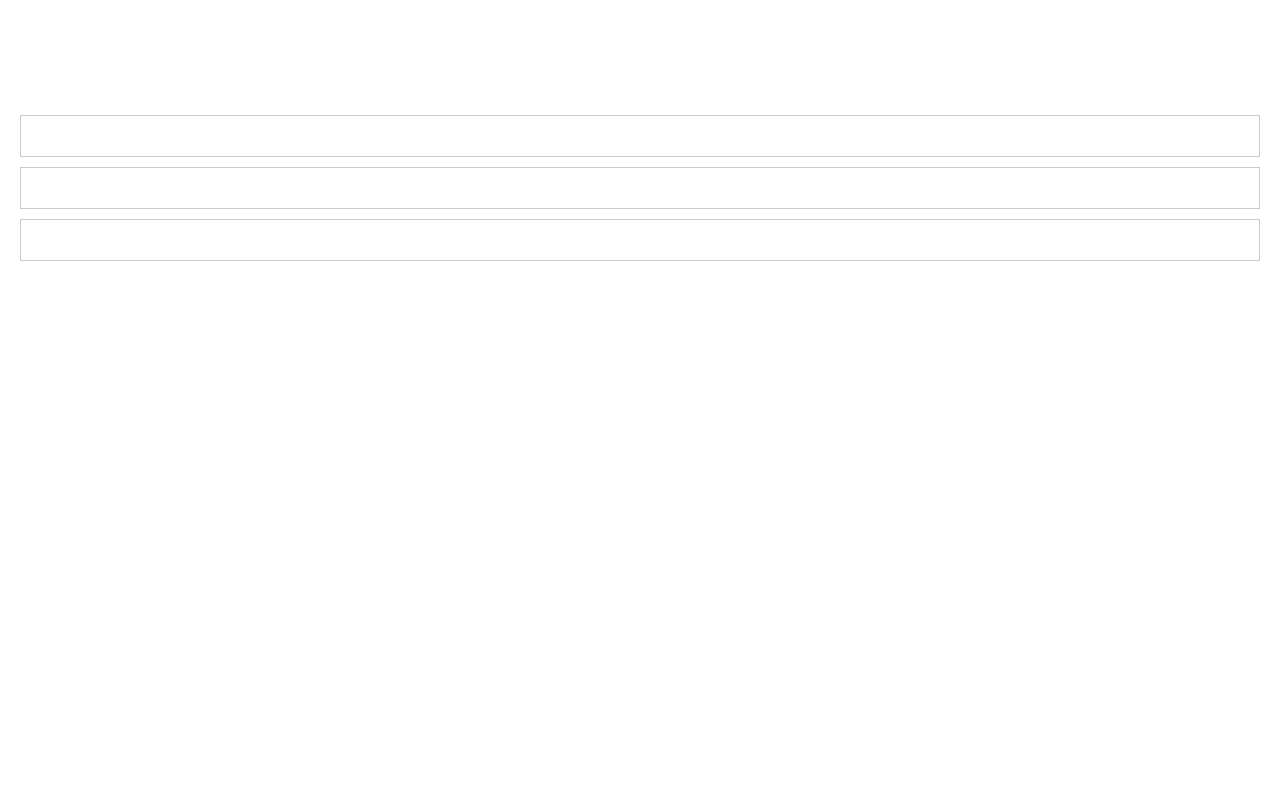
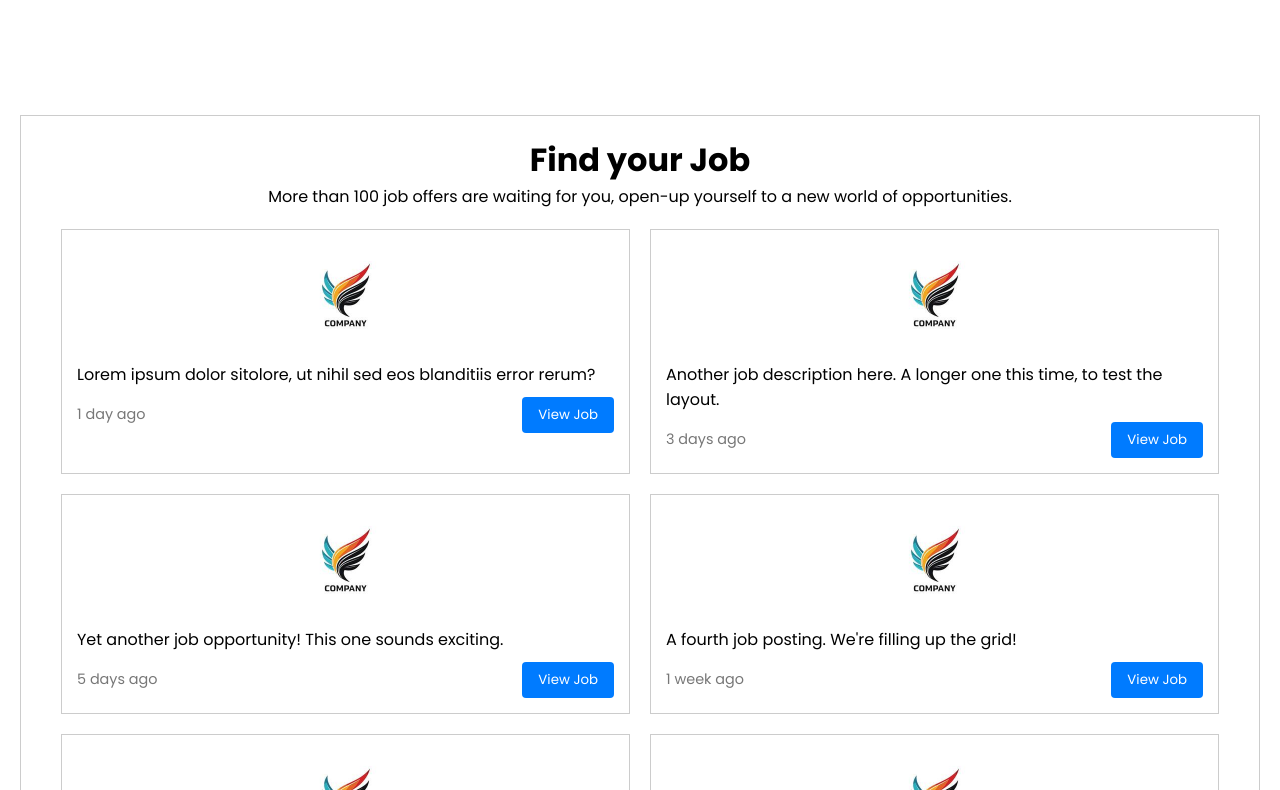
Before and after one commit to SamirShrestha332/FYP, a React (Vite) app in the folder HamroJob/: page / in a window 1280 px wide. Shown: the part 610-1400 px from the top of the page. Before the commit the page ends 881 px from the top, so only its background shows below. Built offline with nearby package versions, Linux system fonts and the light colour scheme.

Commit message:
✨ feat(Home): Implement  Job section  to  Homepage in the project

```diff
--- a/HamroJob/package.json
+++ b/HamroJob/package.json
@@ -16,6 +16,7 @@
     "cors": "^2.8.5",
     "dotenv": "^16.4.7",
     "express": "^4.21.2",
+    "framer-motion": "^12.4.2",
     "jsonwebtoken": "^9.0.2",
     "mysql2": "^3.12.0",
     "react": "^18.3.1",
--- a/HamroJob/src/Server.js
+++ b/HamroJob/src/Server.js
@@ -15,7 +15,7 @@ const db = createPool({
     host: 'localhost',
     user: 'root',
     password: '',
-    database: 'hamro_job', // <-- Change to your database name!
+    database: 'hamro_job',
     waitForConnections: true,
     connectionLimit: 10,
     queueLimit: 0
--- a/HamroJob/src/component/Homepage.css
+++ b/HamroJob/src/component/Homepage.css
@@ -249,4 +249,71 @@ nav{
   .skillcontent_section {
     width: 80%; /* Adjust width as needed */
   }
+
 }
+/* JobSection.css */
+.jobsection {
+  padding: 20px; /* Add some padding around the section */
+  text-align: center; /* Center the heading and paragraph */
+}
+
+.job_container {
+  display: grid;
+  grid-template-columns: repeat(auto-fit, minmax(400px, 1fr)); /* Responsive grid */
+  gap: 20px; /* Spacing between grid items */
+  padding: 20px;
+}
+
+.jobs {
+  border: 1px solid #ccc; /* Add a border to each job card */
+  padding: 15px;
+  display: flex; /* Use flexbox for layout within each job */
+  flex-direction: column; /* Align items vertically */
+  height: 100%; /* Make sure each card takes up full height of row */
+}
+
+.image_sections {
+  margin-bottom: 10px;
+}
+
+.image_sections img {
+  max-width: 100px; /* Limit image width */
+  height: auto;
+}
+
+.job_info {
+  flex-grow: 1; /* Allow job info to take up available space */
+}
+
+.jobdetails {
+  margin-bottom: 10px;
+  text-align: left; /* Align job details text to the left */
+}
+
+.jobtime_button {
+  display: flex;
+  justify-content: space-between; /* Align time and button */
+  align-items: center;
+  margin-top: auto; /* Push to the bottom of the card */
+}
+
+.time {
+  font-size: 0.9em;
+  color: #777;
+}
+
+.jobtime_button button {
+  background-color: #007bff; /* Example button color */
+  color: white;
+  padding: 8px 16px;
+  border: none;
+  border-radius: 4px;
+  cursor: pointer;
+}
+
+/* Media query for smaller screens (optional) */
+@media (max-width: 768px) {
+  .job_container {
+    grid-template-columns: 1fr; /* Single column on smaller screens */
+  }
+}
--- a/HamroJob/src/component/Homepage.jsx
+++ b/HamroJob/src/component/Homepage.jsx
@@ -2,6 +2,7 @@ import React from "react";
 import { useNavigate } from 'react-router-dom';
 
 import "./Homepage.css";
+
 
 function Homepage() {
   const navigate = useNavigate();
@@ -14,7 +15,40 @@ function Homepage() {
     navigate('/login');
   };
 
+    const jobs = [
+      {
+        companyLogo: "/src/assets/Companylogo.png",
+        jobDetails: "Lorem ipsum dolor sitolore, ut nihil sed eos blanditiis error rerum?",
+        time: "1 day ago",
+      },
+      {
+        companyLogo: "/src/assets/Companylogo.png",
+        jobDetails: "Another job description here.  A longer one this time, to test the layout.",
+        time: "3 days ago",
+      },
+      {
+        companyLogo: "/src/assets/Companylogo.png",
+        jobDetails: "Yet another job opportunity! This one sounds exciting.",
+        time: "5 days ago",
+      },
+      {
+        companyLogo: "/src/assets/Companylogo.png",
+        jobDetails: "A fourth job posting.  We're filling up the grid!",
+        time: "1 week ago",
+      },
+      {
+        companyLogo: "/src/assets/Companylogo.png",
+        jobDetails: "Fifth job -  almost there! Testing the responsiveness.",
+        time: "2 weeks ago",
+      },
+      {
+        companyLogo: "/src/assets/Companylogo.png",
+        jobDetails: "The sixth and final job.  Let's see how it looks!",
+        time: "1 month ago",
+      },
+    ];
   return (
+
     <div className="Homepage_container"> {/* Removed unnecessary <> </> fragments */}
       <div className="homepage">
 
@@ -50,7 +84,26 @@ function Homepage() {
           <div className="hero-image"><img src="/src/assets/HeroImage.jpeg" alt="Hero Image" /></div>
         </section>
 
-        <div className="jobsection"></div>
+        <div className="jobsection">
+          <h1>Find your Job</h1>
+          <p>More than 100 job offers are waiting for you, open-up yourself to a new world of opportunities.</p>
+          <div className="job_container">
+        {jobs.map((job, index) => (
+          <div className="jobs" key={index}>
+            <div className="image_sections">
+              <img src={job.companyLogo} alt="companylogo" />
+            </div>
+            <div className="job_info">
+              <p className="jobdetails">{job.jobDetails}</p>
+              <div className="jobtime_button">
+                <p className="time">{job.time}</p>
+                <button>View Job</button> {/* Corrected button text */}
+              </div>
+            </div>
+          </div>
+        ))}
+      </div>
+        </div>
         <div className="About_us_section"></div>
         <div className="skillcontent_section"></div>
 
--- a/HamroJob/src/component/Login.jsx
+++ b/HamroJob/src/component/Login.jsx
@@ -98,7 +98,7 @@ function Login() {
                         transform: 'translate(-50%, -50%)',
                         backgroundColor: '#fff',
                         padding: '20px',
-                        borderRadius: '8px',
+                        borderRadius: '5px',
                         boxShadow: '0 2px 4px rgba(0, 0, 0, 0.2)'
                     }
                 }}
```
Also changed, not shown: HamroJob/src/assets/Companylogo.png (added), 1 other file (tests, documents, lock files or other folders).
